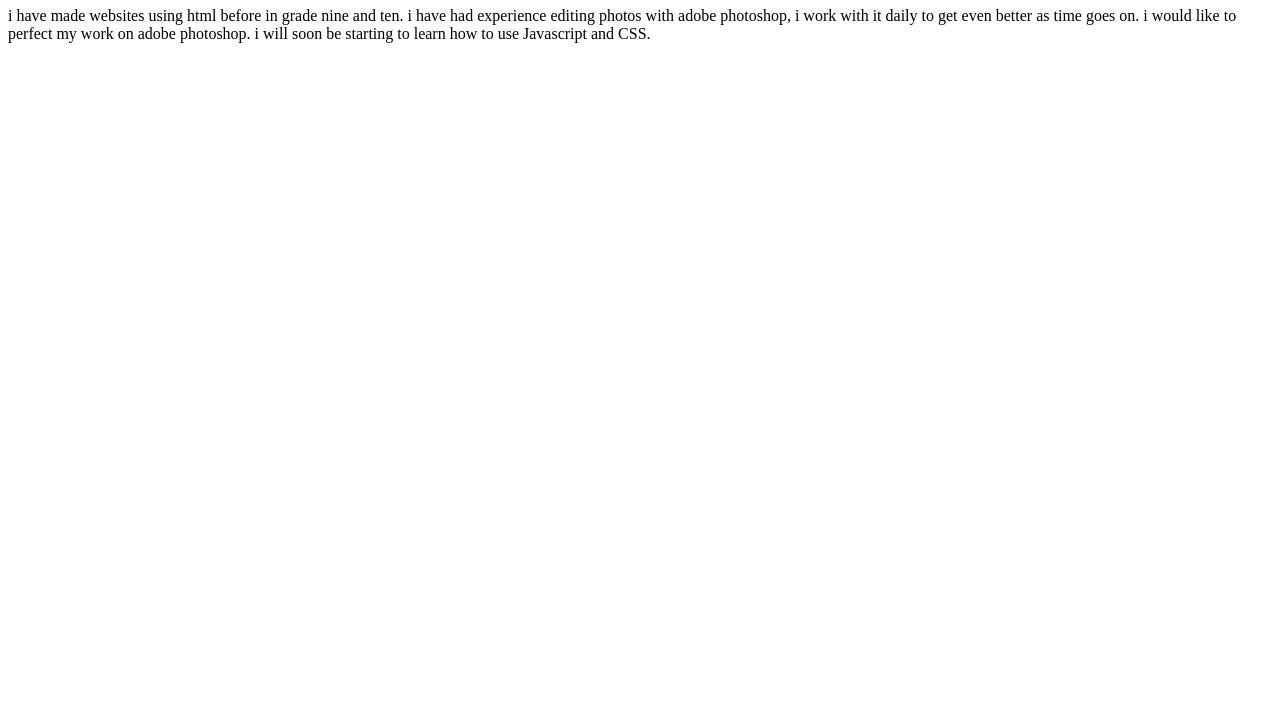
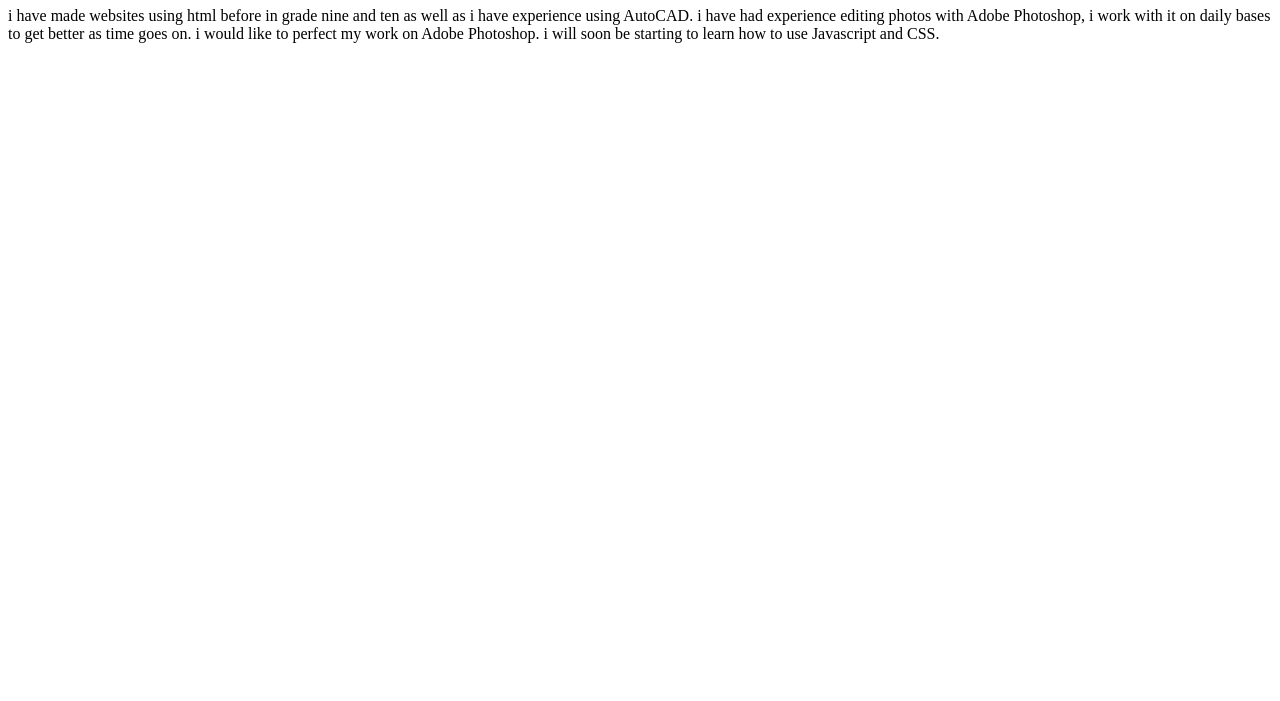
Before and after one commit to 903889/website-2.0, a plain HTML site: page pages/tech experience.html in a window 1280 px wide. Shown: the part 99-800 px from the top of the page. Drawn offline with Linux system fonts and the light colour scheme.

Commit message:
Update tech experience.html

```diff
--- a/pages/tech experience.html
+++ b/pages/tech experience.html
@@ -5,8 +5,8 @@
 
 <h1>tech experience</h1>
 
-<p>i have made websites using html before in grade nine and ten.
-i have had experience editing photos with adobe photoshop, i work with it
-daily to get even better as time goes on. i would like to perfect my work
-on adobe photoshop. i will soon be starting to learn how to use Javascript
-and CSS.</p>
+<p>i have made websites using html before in grade nine and ten as well
+as i have experience using AutoCAD. i have had experience editing photos
+with Adobe Photoshop, i work with it on daily bases to get better as time
+goes on. i would like to perfect my work on Adobe Photoshop. i will soon be
+starting to learn how to use Javascript and CSS.</p>
```
